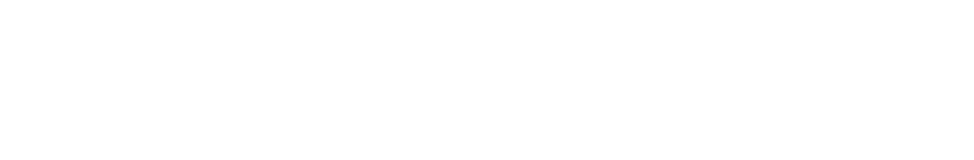
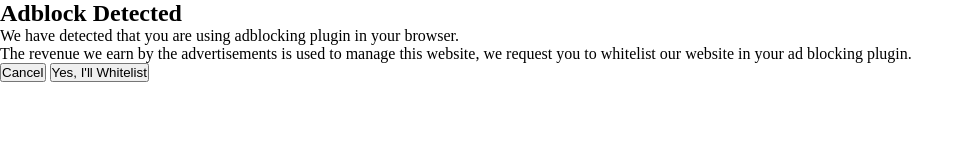
Before and after one commit to KiyomiDev0/Adblock-Detection-using-JS, a plain HTML site: page index.html in a window 1280 px wide. Shown: the whole page, without its empty margins (0-974 px from the left). Drawn offline with Linux system fonts and the light colour scheme.

Commit message:
Create html code

```diff
--- a/index.html
+++ b/index.html
@@ -8,6 +8,16 @@
    <title>Adblock Detection</title>
 </head>
 <body>
+   <div class="container">
+      <div class="adblock-detected">
+         <div class="icon"></div>
+         <h2>Adblock Detected</h2>
+         <p>We have detected that you are using adblocking plugin in your browser.</p>
+         <p>The revenue we earn by the advertisements is used to manage this website, we request you to whitelist our website in your ad blocking plugin.</p>
+         <button class="cancel">Cancel</button>
+         <button class="whitelist">Yes, I'll Whitelist</button>
+      </div>
+   </div>
    <script src="ads-prebid.js"></script>
 </body>
 </html>
```
